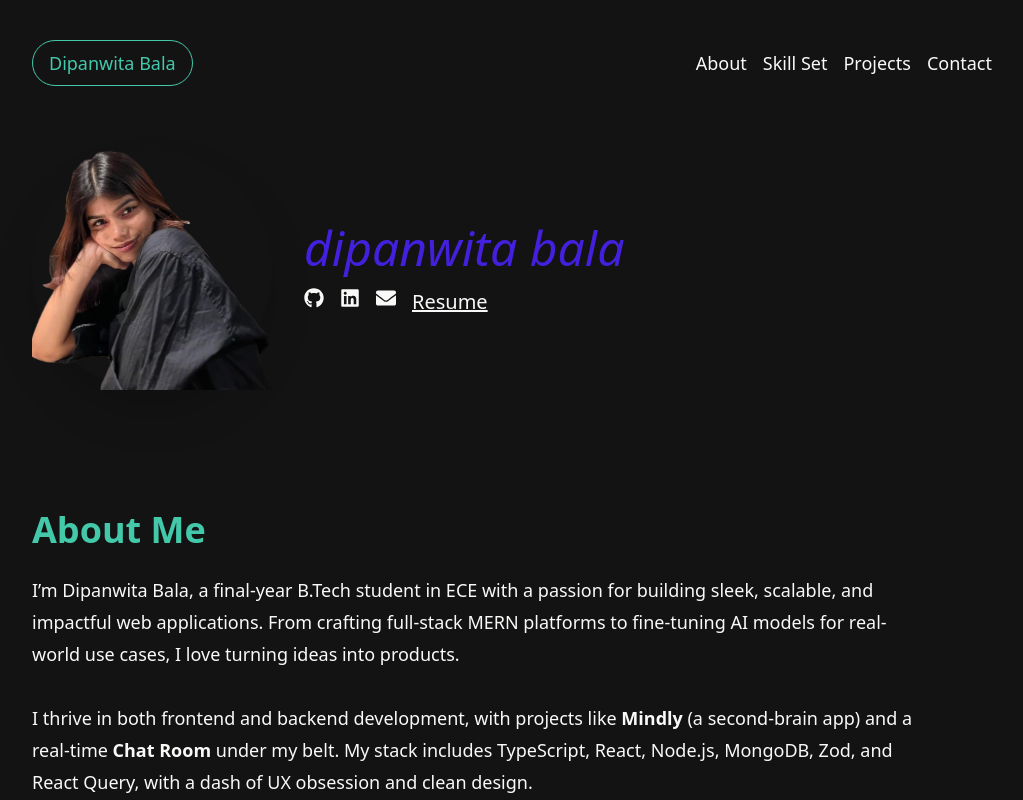
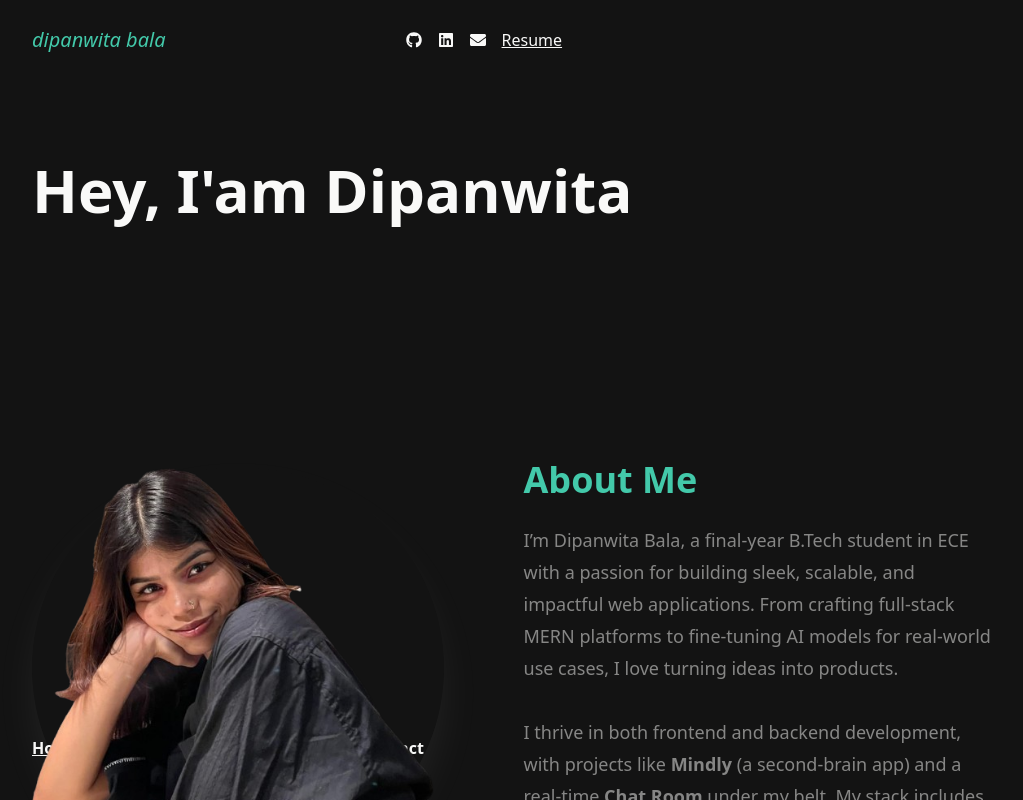
Before and after one commit to Dip-Bala/portfolio-v1, a React (Vite) app: page / in a window 1280 px wide. Shown: the top 800 px of the page, without its empty margins (128-1151 px from the left). Built offline with nearby package versions, Linux system fonts and the light colour scheme.

Commit message:
navbar added

```diff
--- a/src/App.tsx
+++ b/src/App.tsx
@@ -9,6 +9,7 @@ function App() {
   return (
     <div className="bg-darkblack text-offwhite flex justify-center min-h-screen">
       <div className="w-full px-6 md:px-20 lg:px-40 py-10">
+      <Header />
         <Navbar />
         <Hero />
         <About />
@@ -22,41 +23,58 @@ function App() {
 
 export default App
 
+function Hero(){
+  return (
+    <div className="py-30">
+      <h1 className="text-6xl text-offwhite font-bold">
+        Hey, I'am Dipanwita
+      </h1>
+    </div>
+  )
+}
+
 function About() {
   return (
     <motion.div
       id="about"
-      className="py-20 text-lg leading-8 max-w-4xl"
+      className="py-30 text-lg leading-8 max-w-full"
       initial={{ opacity: 0, y: 50 }}
       animate={{ opacity: 1, y: 0 }}
       transition={{ duration: 0.6 }}
     >
+      <div className="flex items-center justify-between gap-20 text-offwhite/50">
+      <div className="relative rounded-full shadow-2xl shadow-offwhite/10">
+        <img src="/assets/photo1.png" className="object-cover w-full h-full" alt="Dipanwita Bala" />
+      </div>
+      <div className="w-[60%]">
       <h2 className="text-4xl font-semibold text-lightturquoise mb-6">About Me</h2>
       <p>
         I’m Dipanwita Bala, a final-year B.Tech student in ECE with a passion for building sleek, scalable, and impactful web applications. From crafting full-stack MERN platforms to fine-tuning AI models for real-world use cases, I love turning ideas into products. <br /><br />
         I thrive in both frontend and backend development, with projects like <strong>Mindly</strong> (a second-brain app) and a real-time <strong>Chat Room</strong> under my belt. My stack includes TypeScript, React, Node.js, MongoDB, Zod, and React Query, with a dash of UX obsession and clean design.
       </p>
+      </div>
+      </div>
     </motion.div>
   )
 }
 
-function Hero() {
+function Header() {
   return (
     <motion.div
-      className="py-10 flex flex-col md:flex-row items-center gap-8"
+      className="flex flex-col md:flex-row items-center gap-8"
       initial={{ opacity: 0 }}
       animate={{ opacity: 1 }}
       transition={{ duration: 1 }}
     >
-      <div className="relative w-60 h-60 rounded-full shadow-2xl">
-        <img src="/assets/photo1.png" className="object-cover w-full h-full" alt="Dipanwita Bala" />
-      </div>
-      <div>
-        <h1 className="text-4xl md:text-5xl font-medium font-sans italic text-indigo">dipanwita bala</h1>
-        <div className="flex gap-4 mt-4 text-xl">
+      <div className="flex items-center w-full fixed gap-60">
+        <h1 className="text-xl font-medium font-sans italic text-lightturquoise">dipanwita bala</h1>
+        {/* <div className="text-lightturquoise border border-lightturquoise rounded-4xl py-2 px-4 hover:bg-lightturquoise hover:text-darkblack transition">
+        Dipanwita Bala
+      </div> */}
+        <div className="flex items-center justify-end gap-4 ">
           <a href="https://github.com/Dip-Bala" target="_blank" rel="noreferrer"><FaGithub className="hover:text-lightturquoise transition" /></a>
-          <a href="https://linkedin.com/in/dipanwita-bala" target="_blank" rel="noreferrer"><FaLinkedin className="hover:text-lightturquoise transition" /></a>
-          <a href="mailto:dipanwita.bala@example.com"><FaEnvelope className="hover:text-lightturquoise transition" /></a>
+          <a href="https://www.linkedin.com/in/dipanwita-bala-21999c/" target="_blank" rel="noreferrer"><FaLinkedin className="hover:text-lightturquoise transition" /></a>
+          <a href="mailto:dipanwita.bala.02@gmail.com"><FaEnvelope className="hover:text-lightturquoise transition" /></a>
           <a href="/assets/resume.pdf" download className="underline hover:text-lightturquoise">Resume</a>
         </div>
       </div>
@@ -66,23 +84,21 @@ function Hero() {
 
 function Navbar() {
   return (
-    <nav className="flex flex-col md:flex-row md:justify-between items-center text-lg gap-4 mb-6">
-      <div className="text-lightturquoise border border-lightturquoise rounded-4xl py-2 px-4 hover:bg-lightturquoise hover:text-darkblack transition">
-        Dipanwita Bala
+    // <nav className="flex md:justify-between items-center text-lg gap-4 mb-6 w-screen fixed">
+      <div className="flex gap-8 justify-between text-md font-semibold fixed bottom-10">
+         <a href="#home" className="hover:text-lightturquoise transition underline">Home</a>
+        <a href="#about" className="hover:text-lightturquoise transition underline">About</a>
+        <a href="#skills" className="hover:text-lightturquoise transition ">Skills</a>
+        <a href="#projects" className="hover:text-lightturquoise transition ">Projects</a>
+        <a href="#contact" className="hover:text-lightturquoise transition ">Contact</a>
       </div>
-      <div className="flex gap-4 flex-wrap justify-center">
-        <a href="#about" className="hover:text-lightturquoise transition">About</a>
-        <a href="#skills" className="hover:text-lightturquoise transition">Skill Set</a>
-        <a href="#projects" className="hover:text-lightturquoise transition">Projects</a>
-        <a href="#contact" className="hover:text-lightturquoise transition">Contact</a>
-      </div>
-    </nav>
+    // </nav>
   )
 }
 
 function SkillSet() {
   return (
-    <div id="skills" className="p-6 md:p-10 flex flex-col gap-4">
+    <div id="skills" className="py-30 flex flex-col gap-4">
       <Languages />
       <WebDev />
       <Tools />
```
